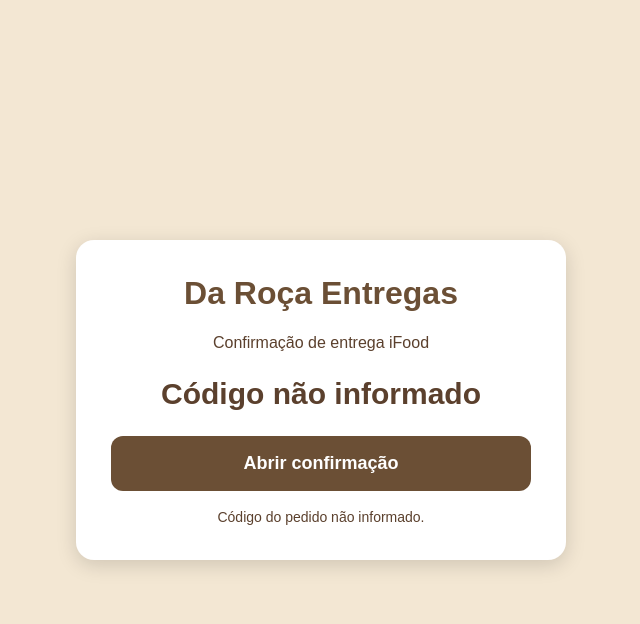
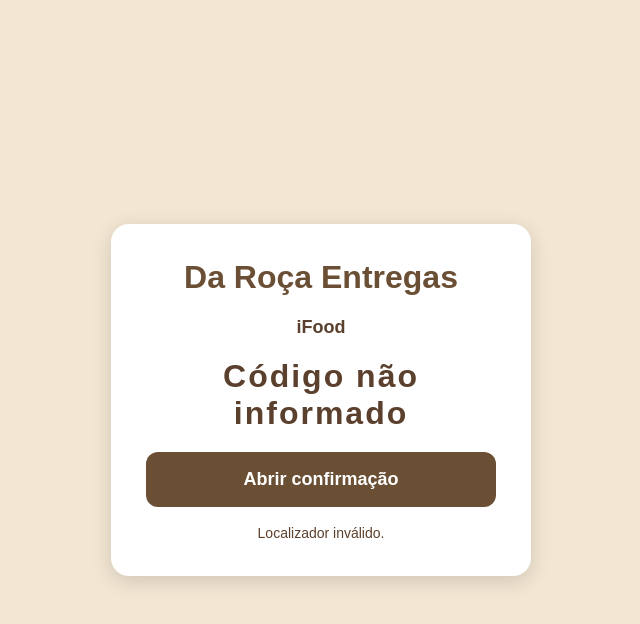
Before and after one commit to darocaapp/da-roca-entregas-99-teste, a plain HTML site: page index.html in a window 1280 px wide. Both pictures are taken after a click on the button "Abrir confirmação". Shown: the whole page, without its empty margins (319-959 px from the left). Drawn offline with Linux system fonts and the light colour scheme.

Commit message:
Update index.html

```diff
--- a/index.html
+++ b/index.html
@@ -3,28 +3,41 @@
 <head>
     <meta charset="UTF-8">
     <meta name="viewport" content="width=device-width, initial-scale=1.0">
+
     <title>Da Roça Entregas</title>
 
     <style>
+        * {
+            box-sizing: border-box;
+        }
+
         body {
             margin: 0;
             font-family: Arial, sans-serif;
             background: #f3e7d3;
             color: #5b402d;
+
             display: flex;
             justify-content: center;
             align-items: center;
+
             min-height: 100vh;
+
             text-align: center;
         }
 
         .box {
             background: white;
+
             padding: 35px;
+
             border-radius: 18px;
-            width: 85%;
+
+            width: 90%;
             max-width: 420px;
-            box-shadow: 0 5px 20px rgba(0,0,0,.15);
+
+            box-shadow:
+                0 5px 20px rgba(0,0,0,.15);
         }
 
         h1 {
@@ -32,21 +45,36 @@
             color: #6b4f35;
         }
 
+        .plataforma {
+            font-size: 18px;
+            font-weight: bold;
+
+            margin-top: 20px;
+        }
+
         .codigo {
-            font-size: 30px;
+            font-size: 32px;
             font-weight: bold;
-            margin: 25px 0;
+
+            margin: 20px 0;
+
+            letter-spacing: 2px;
         }
 
         button {
             width: 100%;
+
             padding: 17px;
+
             border: 0;
             border-radius: 12px;
+
             background: #6b4f35;
             color: white;
+
             font-size: 18px;
             font-weight: bold;
+
             cursor: pointer;
         }
 
@@ -63,45 +91,182 @@
 
     <h1>Da Roça Entregas</h1>
 
-    <p>Confirmação de entrega iFood</p>
+    <div
+        class="plataforma"
+        id="plataforma">
+        Carregando...
+    </div>
 
-    <div class="codigo" id="codigo">--------</div>
+    <div
+        class="codigo"
+        id="codigo">
+        --------
+    </div>
 
     <button onclick="abrirApp()">
         Abrir confirmação
     </button>
 
     <div id="aviso">
-        Abrindo aplicativo Da Roça...
+        Preparando aplicativo...
     </div>
 
 </div>
 
 <script>
-    const params = new URLSearchParams(window.location.search);
 
-    let codigo = params.get("codigo") || "";
+    /*
+    ========================================
+    PARÂMETROS DO LINK
+    ========================================
 
-    codigo = codigo.replace(/\D/g, "");
+    Exemplos:
 
-    document.getElementById("codigo").textContent =
-        codigo || "Código não informado";
+    iFood:
+    ?plataforma=ifood&codigo=19840113
+
+    99Food:
+    ?plataforma=99&codigo=19840113
+    */
+
+    const params =
+        new URLSearchParams(
+            window.location.search
+        );
+
+    let codigo =
+        params.get("codigo") || "";
+
+    let plataforma =
+        params.get("plataforma") || "ifood";
+
+
+    /*
+    REMOVE ESPAÇOS E QUALQUER
+    COISA QUE NÃO SEJA NÚMERO
+    */
+
+    codigo =
+        codigo.replace(/\D/g, "");
+
+
+    /*
+    PADRONIZA A PLATAFORMA
+    */
+
+    plataforma =
+        plataforma
+        .toLowerCase()
+        .trim();
+
+
+    /*
+    ACEITA ALGUMAS VARIAÇÕES
+    */
+
+    if (
+        plataforma === "99food" ||
+        plataforma === "99-food"
+    ) {
+        plataforma = "99";
+    }
+
+
+    /*
+    MOSTRA O CÓDIGO
+    */
+
+    document.getElementById(
+        "codigo"
+    ).textContent =
+        codigo ||
+        "Código não informado";
+
+
+    /*
+    MOSTRA A PLATAFORMA
+    */
+
+    if (plataforma === "99") {
+
+        document.getElementById(
+            "plataforma"
+        ).textContent =
+            "99Food";
+
+    } else {
+
+        plataforma = "ifood";
+
+        document.getElementById(
+            "plataforma"
+        ).textContent =
+            "iFood";
+    }
+
+
+    /*
+    ABRE O APLICATIVO
+    */
 
     function abrirApp() {
 
-        if (!codigo) {
-            document.getElementById("aviso").textContent =
-                "Código do pedido não informado.";
+        if (codigo.length !== 8) {
+
+            document.getElementById(
+                "aviso"
+            ).textContent =
+                "Localizador inválido.";
+
             return;
         }
 
+
+        let destino = "";
+
+
+        if (plataforma === "99") {
+
+            destino =
+                "daroca://99/" +
+                codigo;
+
+        } else {
+
+            destino =
+                "daroca://ifood/" +
+                codigo;
+        }
+
+
+        document.getElementById(
+            "aviso"
+        ).textContent =
+            "Abrindo " +
+            (
+                plataforma === "99"
+                ? "99Food..."
+                : "iFood..."
+            );
+
+
         window.location.href =
-            "daroca://ifood/" + codigo;
+            destino;
     }
 
-    if (codigo) {
-        setTimeout(abrirApp, 500);
+
+    /*
+    ABRE AUTOMATICAMENTE
+    */
+
+    if (codigo.length === 8) {
+
+        setTimeout(
+            abrirApp,
+            500
+        );
     }
+
 </script>
 
 </body>
```
